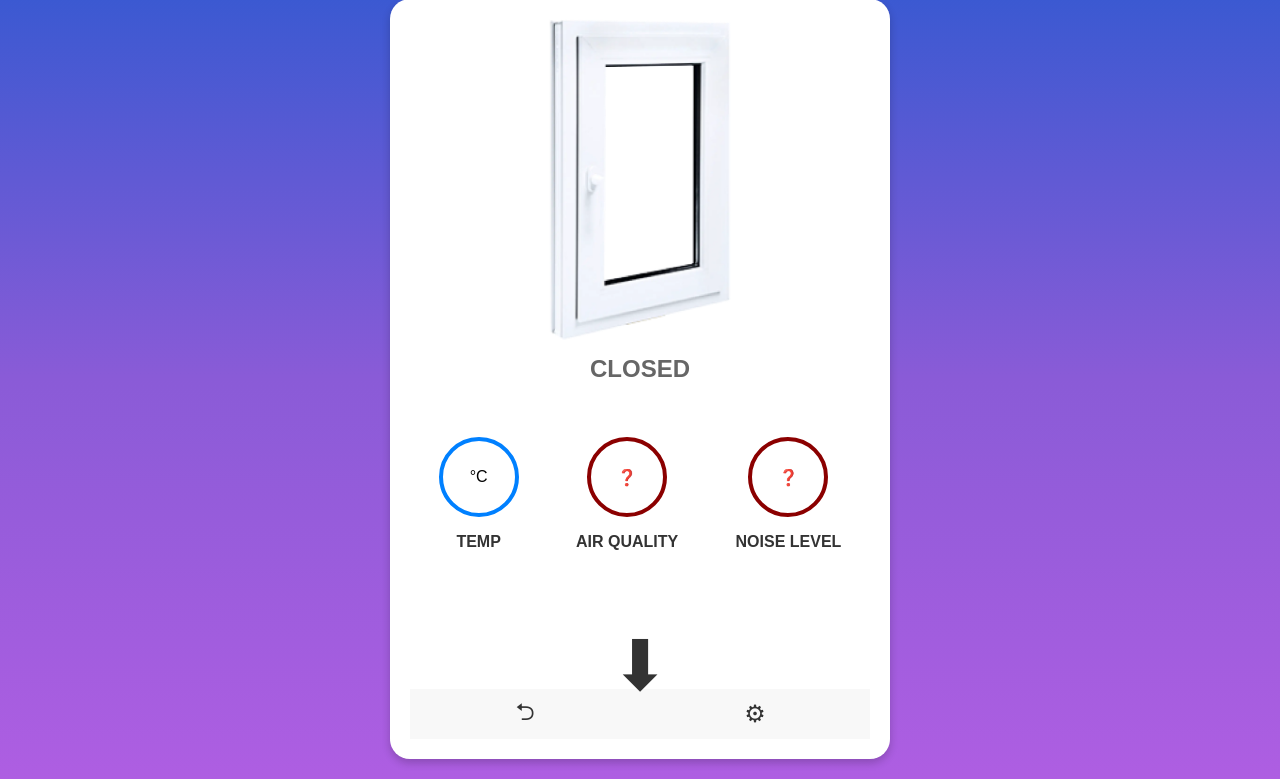
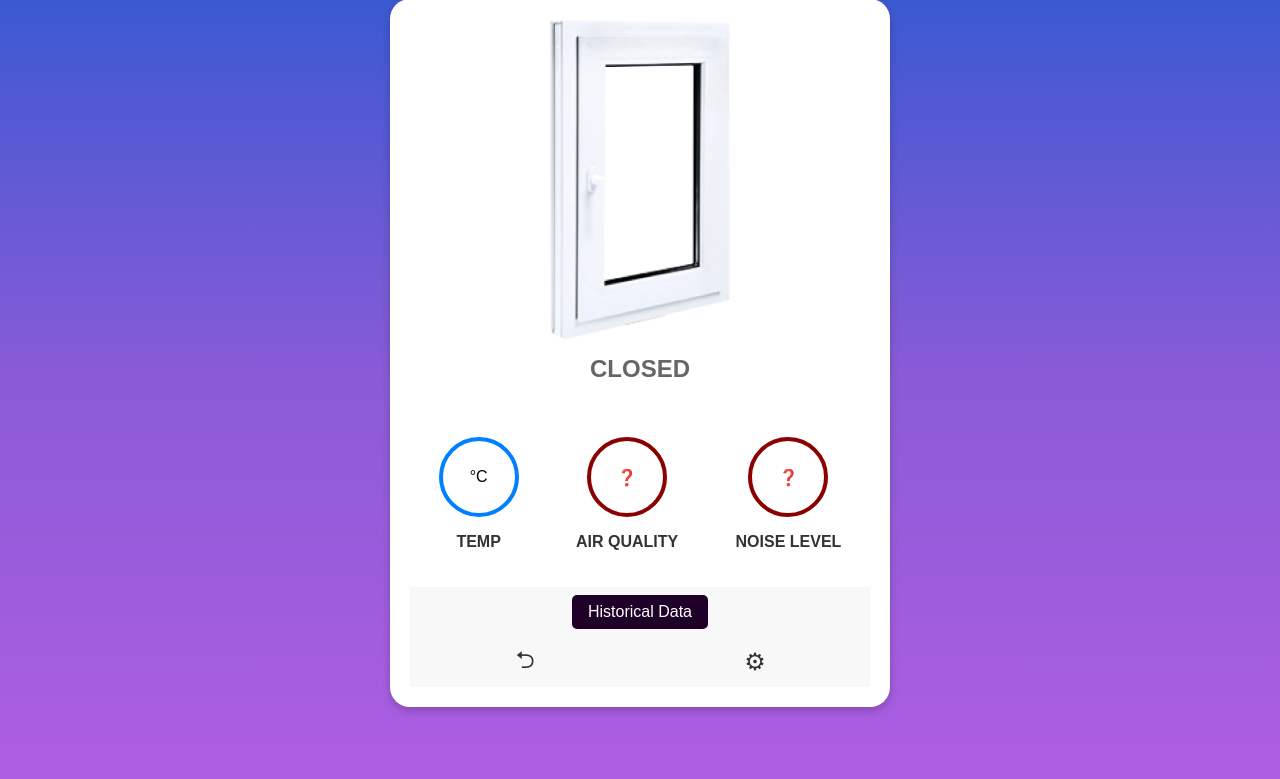
Before and after one commit to jd-kowal/IoT---SmartVent, a Flask app: page /mainMenu in a window 1280 px wide. Shown: the part 21-800 px from the top of the page. Run offline with Flask 3, Linux system fonts and the light colour scheme; the visitor is signed in with stand-in values (Sample User, id 1).

Commit message:
grafana redirect instead of arrow icon

```diff
--- a/templates/main_menu.html
+++ b/templates/main_menu.html
@@ -148,7 +148,13 @@
 			</div>
 		</div>
 
-		<div class="arrow-icon">&#x2B07;</div>
+		<!-- <div class="arrow-icon">&#x2B07;</div> -->
+
+		<div class="footer">
+            <div class="footer-section" id="charts-section">
+                <button type="button" class="footer-button">Historical Data</button>
+            </div>
+		</div>
 
 		<div class="footer">
 			<div class="footer-section" id="home-section">
@@ -511,6 +517,10 @@
 			}
 		});
 
+		document.getElementById('charts-section').addEventListener('click', () => {
+            window.location.href = '/metrics';
+		});
+
 		function refreshAll() {
 			const loadedTemp = parseFloat(localStorage.getItem('temp'));
 			if(loadedTemp != "err") refreshTemp(loadedTemp);
```
